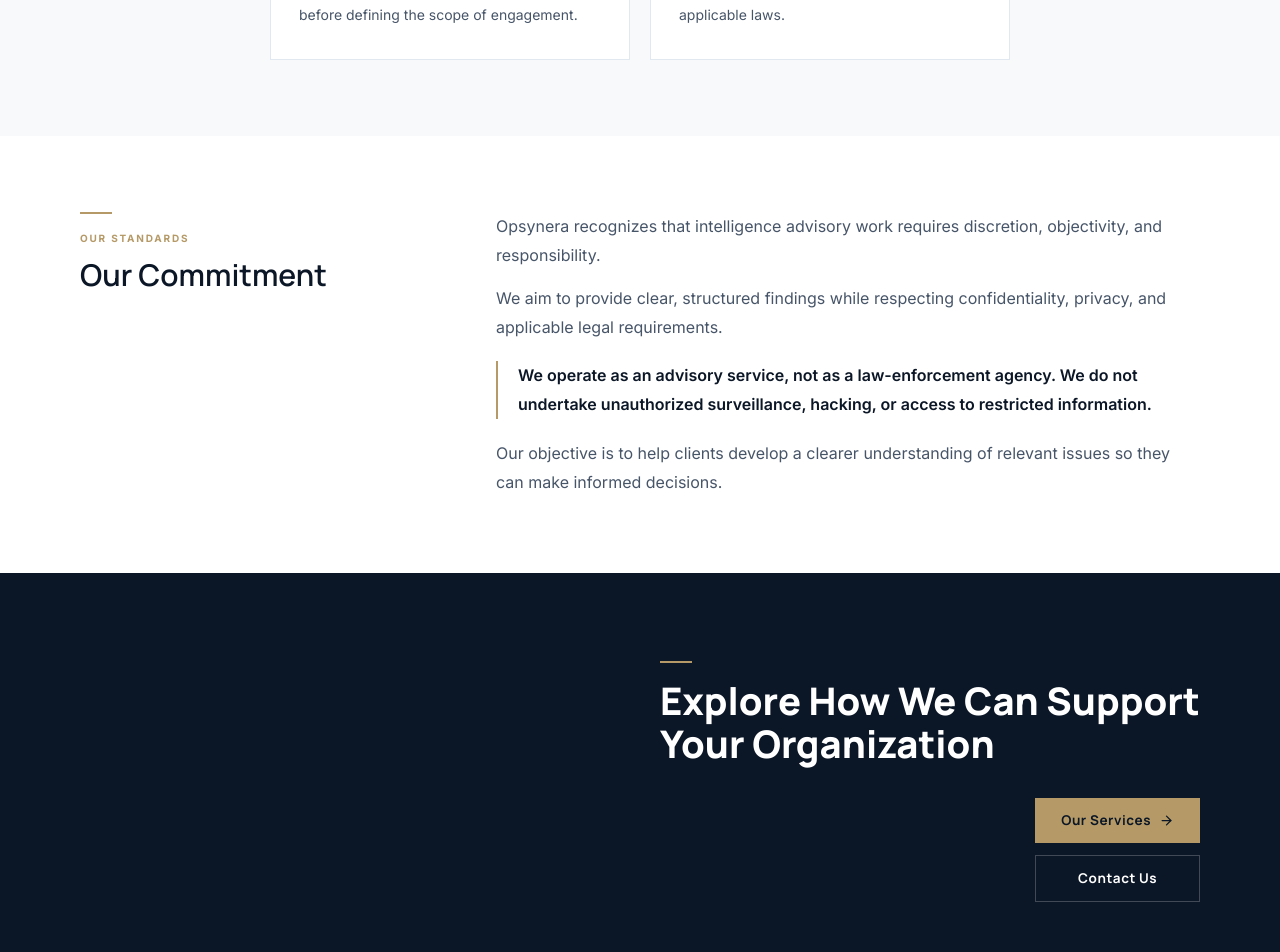
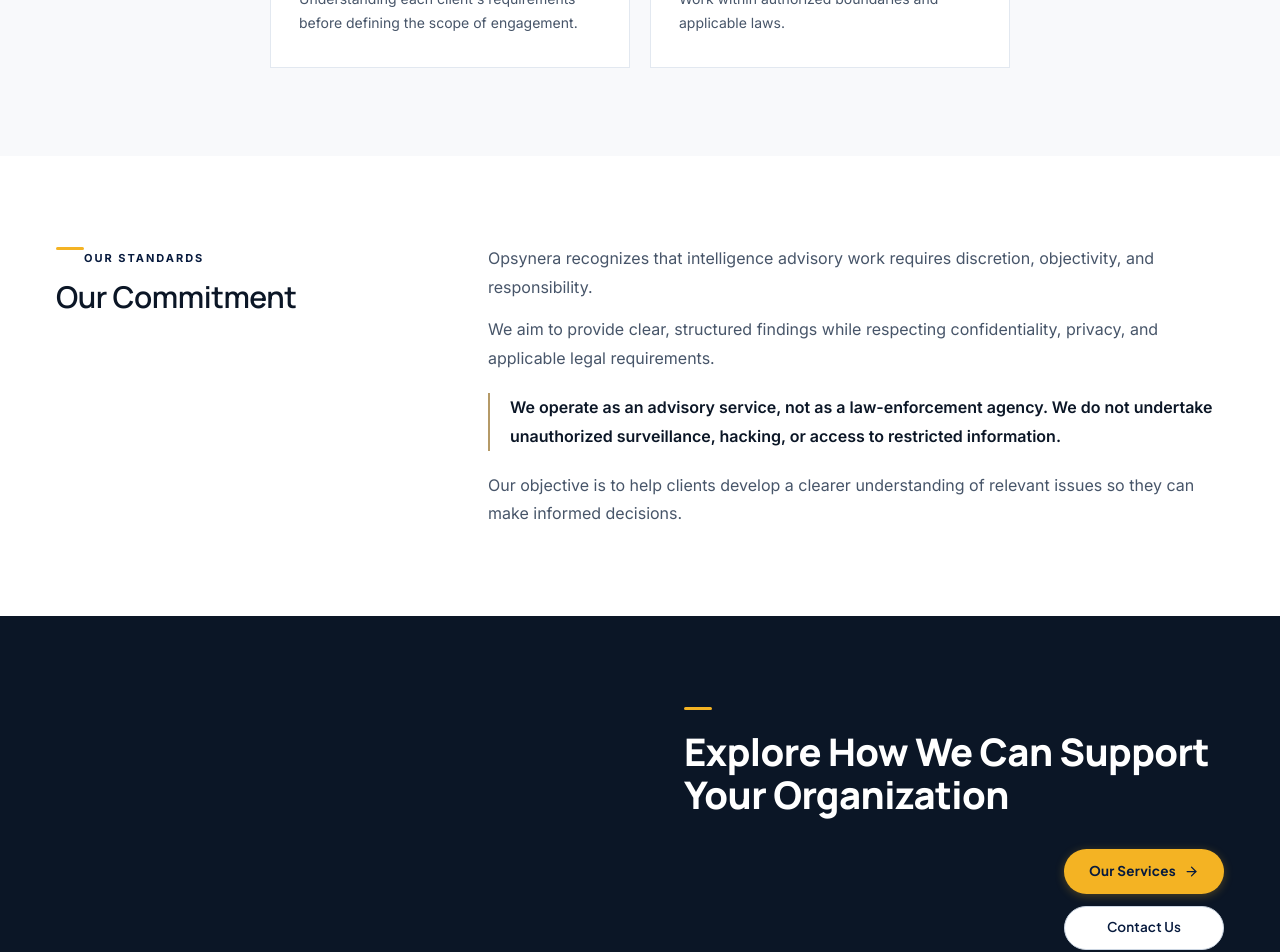
Before and after one commit to Twinkle-jain18/opsynera-strategic-intelligence, a React (Vite) app: page /about in a window 1280 px wide. Shown: the part 1420-2372 px from the top of the page. Built offline with nearby package versions, Linux system fonts and the light colour scheme.

Commit message:
style: update typography, color palette, buttons, and layout utilities

```diff
--- a/src/index.css
+++ b/src/index.css
@@ -1,106 +1,270 @@
-@import url('https://fonts.googleapis.com/css2?family=Manrope:wght@400;500;600;700;800&family=Inter:wght@400;500;600;700&display=swap');
+@import url('https://fonts.googleapis.com/css2?family=Plus+Jakarta+Sans:wght@400;500;600;700;800&family=Manrope:wght@400;500;600;700;800&family=Inter:wght@400;500;600;700&display=swap');
 @import 'tailwindcss';
 
-/* ─── Reset ─────────────────────────────────── */
-*, *::before, *::after { box-sizing: border-box; }
-html { scroll-behavior: smooth; }
+/* ─── Global Reset & Typography ─────────────────── */
+*, *::before, *::after {
+  box-sizing: border-box;
+}
+
+html {
+  scroll-behavior: smooth;
+}
 
 body {
-  font-family: 'Inter', sans-serif;
-  background: #ffffff;
-  color: #475569;
+  font-family: 'Inter', -apple-system, BlinkMacSystemFont, sans-serif;
+  background-color: #FFFFFF;
+  color: #17233D;
   -webkit-font-smoothing: antialiased;
+  -moz-osx-font-smoothing: grayscale;
   line-height: 1.7;
-  font-size: 16px;
-  font-weight: 400;
+  font-size: 15px;
+  overflow-x: hidden;
 }
 
 h1, h2, h3, h4, h5, h6 {
-  font-family: 'Manrope', sans-serif;
-  color: #0B1626;
-  line-height: 1.2;
-  font-weight: 600;
+  font-family: 'Plus Jakarta Sans', 'Manrope', sans-serif;
+  color: #071A3D;
+  letter-spacing: -0.015em;
+  font-weight: 700;
 }
 
-/* NOTE: NO global p max-width — was breaking all grid/flex layouts */
-
-@media (prefers-reduced-motion: reduce) {
-  *, *::before, *::after {
-    animation-duration: 0.01ms !important;
-    animation-iteration-count: 1 !important;
-    transition-duration: 0.01ms !important;
-  }
+.font-manrope {
+  font-family: 'Manrope', sans-serif;
 }
 
-/* ─── Site Container ──────────────────────── */
+.font-heading {
+  font-family: 'Plus Jakarta Sans', 'Manrope', sans-serif;
+}
+
+/* ─── Palette Constants ─────────────────────────── */
+:root {
+  --navy-deep: #071A3D;
+  --navy-dark: #0B2450;
+  --gold-primary: #F4B323;
+  --gold-hover: #E0A218;
+  --blue-secondary: #1676C5;
+  --grey-light: #F5F7FA;
+  --text-body: #17233D;
+  --text-muted: #64748B;
+}
+
+/* ─── Layout Containers ─────────────────────────── */
 .site-container {
   width: 100%;
-  max-width: 1200px;
+  max-width: 1280px;
   margin-left: auto;
   margin-right: auto;
   padding-left: 20px;
   padding-right: 20px;
 }
+
 @media (min-width: 640px) {
-  .site-container { padding-left: 28px; padding-right: 28px; }
-}
-@media (min-width: 1024px) {
-  .site-container { padding-left: 40px; padding-right: 40px; }
+  .site-container { padding-left: 32px; padding-right: 32px; }
 }
 
-/* ─── Section Padding ─────────────────────── */
-.section-pad {
-  padding-top: 48px;
-  padding-bottom: 48px;
-}
-@media (min-width: 640px) {
-  .section-pad { padding-top: 60px; padding-bottom: 60px; }
-}
 @media (min-width: 1024px) {
-  .section-pad { padding-top: 76px; padding-bottom: 76px; }
+  .site-container { padding-left: 48px; padding-right: 48px; }
 }
 
-/* ─── Responsive Grids ────────────────────── */
-/* 2-column grid */
+@media (min-width: 1280px) {
+  .site-container { padding-left: 56px; padding-right: 56px; }
+}
+
+.section-pad {
+  padding-top: 64px;
+  padding-bottom: 64px;
+}
+
+@media (min-width: 768px) {
+  .section-pad { padding-top: 88px; padding-bottom: 88px; }
+}
+
+/* ─── Buttons ───────────────────────────────────── */
+.btn-gold,
+.btn-primary {
+  display: inline-flex;
+  align-items: center;
+  justify-content: center;
+  gap: 8px;
+  padding: 10px 24px;
+  background-color: #F4B323;
+  color: #071A3D;
+  font-family: 'Plus Jakarta Sans', 'Manrope', sans-serif;
+  font-size: 13.5px;
+  font-weight: 700;
+  letter-spacing: 0.02em;
+  border-radius: 9999px;
+  transition: all 0.22s ease-in-out;
+  text-decoration: none;
+  white-space: nowrap;
+  box-shadow: 0 2px 10px rgba(244, 179, 35, 0.28);
+  border: 1px solid transparent;
+  cursor: pointer;
+}
+
+.btn-gold:hover,
+.btn-primary:hover {
+  background-color: #E0A218;
+  transform: translateY(-1px);
+  box-shadow: 0 4px 16px rgba(244, 179, 35, 0.4);
+  color: #071A3D;
+}
+
+.btn-pill-outline,
+.btn-secondary {
+  display: inline-flex;
+  align-items: center;
+  justify-content: center;
+  gap: 8px;
+  padding: 9.5px 22px;
+  background-color: #FFFFFF;
+  border: 1.5px solid #CBD5E1;
+  color: #071A3D;
+  font-family: 'Plus Jakarta Sans', 'Manrope', sans-serif;
+  font-size: 13.5px;
+  font-weight: 600;
+  letter-spacing: 0.01em;
+  border-radius: 9999px;
+  transition: all 0.22s ease-in-out;
+  text-decoration: none;
+  white-space: nowrap;
+  cursor: pointer;
+}
+
+.btn-pill-outline:hover,
+.btn-secondary:hover {
+  border-color: #071A3D;
+  background-color: #F8FAFC;
+  transform: translateY(-1px);
+  color: #071A3D;
+}
+
+.btn-navy {
+  display: inline-flex;
+  align-items: center;
+  justify-content: center;
+  gap: 8px;
+  padding: 10.5px 24px;
+  background-color: #071A3D;
+  color: #FFFFFF;
+  font-family: 'Plus Jakarta Sans', 'Manrope', sans-serif;
+  font-size: 13.5px;
+  font-weight: 700;
+  letter-spacing: 0.02em;
+  border-radius: 9999px;
+  transition: all 0.22s ease-in-out;
+  text-decoration: none;
+  white-space: nowrap;
+  border: 1px solid transparent;
+  cursor: pointer;
+}
+
+.btn-navy:hover {
+  background-color: #0B2450;
+  transform: translateY(-1px);
+  box-shadow: 0 4px 18px rgba(7, 26, 61, 0.25);
+  color: #FFFFFF;
+}
+
+.btn-navy-outline,
+.btn-outline {
+  display: inline-flex;
+  align-items: center;
+  justify-content: center;
+  gap: 8px;
+  padding: 9.5px 22px;
+  background-color: transparent;
+  border: 1.5px solid #071A3D;
+  color: #071A3D;
+  font-family: 'Plus Jakarta Sans', 'Manrope', sans-serif;
+  font-size: 13.5px;
+  font-weight: 700;
+  letter-spacing: 0.01em;
+  border-radius: 9999px;
+  transition: all 0.22s ease-in-out;
+  text-decoration: none;
+  white-space: nowrap;
+  cursor: pointer;
+}
+
+.btn-navy-outline:hover,
+.btn-outline:hover {
+  background-color: #071A3D;
+  color: #FFFFFF;
+  transform: translateY(-1px);
+}
+
+/* ─── Accents ───────────────────────────────────── */
+.gold-bar {
+  display: inline-block;
+  width: 28px;
+  height: 3px;
+  background-color: #F4B323;
+  border-radius: 2px;
+  margin-bottom: 12px;
+}
+
+.eyebrow {
+  display: inline-flex;
+  align-items: center;
+  gap: 8px;
+  font-size: 11px;
+  font-weight: 800;
+  letter-spacing: 0.18em;
+  text-transform: uppercase;
+  color: #071A3D;
+  margin-bottom: 12px;
+}
+
+.eyebrow-gold {
+  color: #F4B323;
+}
+
+/* ─── Dot Pattern for Hero & Sections ──────────── */
+.dot-matrix-bg {
+  background-image: radial-gradient(#CBD5E1 1px, transparent 1px);
+  background-size: 24px 24px;
+}
+
+.dot-matrix-dark {
+  background-image: radial-gradient(rgba(255, 255, 255, 0.07) 1px, transparent 1px);
+  background-size: 24px 24px;
+}
+
+/* ─── Grids ─────────────────────────────────────── */
 .grid-2 {
   display: grid;
   grid-template-columns: 1fr;
   gap: 32px;
 }
 @media (min-width: 1024px) {
-  .grid-2 { grid-template-columns: repeat(2, 1fr); gap: 64px; }
+  .grid-2 { grid-template-columns: repeat(2, 1fr); gap: 56px; }
 }
 
-/* 3-column grid */
 .grid-3 {
   display: grid;
   grid-template-columns: 1fr;
-  gap: 20px;
+  gap: 24px;
 }
 @media (min-width: 640px) {
   .grid-3 { grid-template-columns: repeat(2, 1fr); }
 }
 @media (min-width: 1024px) {
-  .grid-3 { grid-template-columns: repeat(3, 1fr); }
+  .grid-3 { grid-template-columns: repeat(3, 1fr); gap: 28px; }
 }
 
-/* 5-column grid (values) */
 .grid-5 {
   display: grid;
   grid-template-columns: 1fr;
-  gap: 20px;
+  gap: 16px;
 }
 @media (min-width: 640px) {
   .grid-5 { grid-template-columns: repeat(2, 1fr); }
 }
 @media (min-width: 1024px) {
-  .grid-5 { grid-template-columns: repeat(3, 1fr); }
-}
-@media (min-width: 1280px) {
-  .grid-5 { grid-template-columns: repeat(5, 1fr); }
+  .grid-5 { grid-template-columns: repeat(5, 1fr); gap: 20px; }
 }
 
-/* Asymmetric [1fr 2fr] */
 .grid-asymm {
   display: grid;
   grid-template-columns: 1fr;
@@ -110,214 +274,85 @@ h1, h2, h3, h4, h5, h6 {
   .grid-asymm { grid-template-columns: 1fr 2fr; gap: 64px; }
 }
 
-/* Contact [340px + 1fr] */
 .grid-contact {
   display: grid;
   grid-template-columns: 1fr;
-  gap: 48px;
+  gap: 40px;
 }
 @media (min-width: 1024px) {
-  .grid-contact { grid-template-columns: 340px 1fr; gap: 72px; }
+  .grid-contact { grid-template-columns: 360px 1fr; gap: 64px; }
 }
 
-/* Footer [4-col] */
 .grid-footer {
   display: grid;
   grid-template-columns: 1fr;
-  gap: 40px 28px;
+  gap: 40px 24px;
 }
 @media (min-width: 640px) {
   .grid-footer { grid-template-columns: repeat(2, 1fr); }
 }
 @media (min-width: 1024px) {
-  .grid-footer { grid-template-columns: repeat(4, 1fr); }
+  .grid-footer { grid-template-columns: 1.5fr 1fr 1fr 1.2fr; gap: 48px; }
 }
 
-/* Industry cards [2-col] */
 .grid-2-sm {
   display: grid;
   grid-template-columns: 1fr;
-  gap: 20px;
+  gap: 24px;
 }
-@media (min-width: 640px) {
+@media (min-width: 768px) {
   .grid-2-sm { grid-template-columns: repeat(2, 1fr); }
 }
 
-/* ─── Engagement Timeline ─────────────────── */
-.engagement-grid {
-  display: grid;
-  grid-template-columns: 1fr;
-  gap: 12px;
+/* ─── Card Hover Transitions ───────────────────── */
+.card-hover {
+  transition: transform 0.25s cubic-bezier(0.16, 1, 0.3, 1), box-shadow 0.25s ease, border-color 0.25s ease;
 }
-@media (min-width: 1024px) {
-  .engagement-grid {
-    grid-template-columns: repeat(5, 1fr);
-    gap: 0;
-  }
+.card-hover:hover {
+  transform: translateY(-4px);
+  box-shadow: 0 12px 32px -4px rgba(7, 26, 61, 0.08), 0 4px 12px -2px rgba(7, 26, 61, 0.04);
+  border-color: #F4B323 !important;
 }
 
-.engagement-card {
-  background: #ffffff;
-  border: 1px solid #E2E8F0;
-  border-top: 3px solid #E2E8F0;
-  padding: 20px 20px;
+/* ─── Interactive Elements ──────────────────────── */
+.scroll-indicator {
   display: flex;
-  flex-direction: row;
-  align-items: flex-start;
-  gap: 16px;
-  transition: border-top-color 0.25s, box-shadow 0.25s;
-}
-.engagement-card:hover {
-  border-top-color: #B59A67;
-  box-shadow: 0 6px 24px rgba(11,22,38,0.08);
-}
-@media (min-width: 1024px) {
-  .engagement-card {
-    flex-direction: column;
-    align-items: center;
-    text-align: center;
-    padding: 28px 20px 24px;
-    gap: 0;
-    border-right: 1px solid #E2E8F0;
-  }
-  .engagement-card:last-child {
-    border-right: none;
-  }
+  flex-direction: column;
+  align-items: center;
+  gap: 8px;
+  user-select: none;
 }
 
-.engagement-number {
-  width: 36px;
-  height: 36px;
-  border: 2px solid #B59A67;
+.mouse-pill {
+  width: 20px;
+  height: 32px;
+  border: 1.8px solid #94A3B8;
+  border-radius: 12px;
   display: flex;
-  align-items: center;
   justify-content: center;
-  font-size: 11px;
-  font-weight: 800;
-  color: #B59A67;
-  letter-spacing: 0.05em;
-  flex-shrink: 0;
-  background: #ffffff;
-}
-@media (min-width: 1024px) {
-  .engagement-number {
-    width: 40px;
-    height: 40px;
-    font-size: 11px;
-    margin-bottom: 20px;
-  }
+  padding-top: 5px;
 }
 
-/* ─── Flex Utilities ──────────────────────── */
-.flex-col-to-row {
-  display: flex;
-  flex-direction: column;
-  gap: 16px;
-}
-@media (min-width: 640px) {
-  .flex-col-to-row { flex-direction: row; }
+.mouse-wheel {
+  width: 3px;
+  height: 6px;
+  background-color: #F4B323;
+  border-radius: 2px;
+  animation: mouseWheel 1.6s infinite ease-in-out;
 }
 
-.flex-cta {
-  display: flex;
-  flex-direction: column;
-  gap: 32px;
-}
-@media (min-width: 1024px) {
-  .flex-cta { flex-direction: row; align-items: flex-end; justify-content: space-between; }
+@keyframes mouseWheel {
+  0% { transform: translateY(0); opacity: 1; }
+  60% { transform: translateY(8px); opacity: 0; }
+  100% { transform: translateY(0); opacity: 0; }
 }
 
-/* ─── Accent Utilities ────────────────────── */
-.gold-bar {
-  display: block;
-  width: 32px;
-  height: 2px;
-  background: #B59A67;
-  margin-bottom: 16px;
+/* Smooth pulse for glow elements */
+@keyframes globeGlow {
+  0%, 100% { opacity: 0.85; transform: scale(1); }
+  50% { opacity: 1; transform: scale(1.02); }
 }
 
-.eyebrow {
-  display: block;
-  font-size: 10px;
-  font-weight: 700;
-  letter-spacing: 0.18em;
-  text-transform: uppercase;
-  color: #B59A67;
-  margin-bottom: 10px;
+.globe-pulse {
+  animation: globeGlow 6s ease-in-out infinite;
 }
-
-/* ─── Background grid (hero only) ────────── */
-.hero-grid {
-  background-image:
-    linear-gradient(rgba(255,255,255,0.025) 1px, transparent 1px),
-    linear-gradient(90deg, rgba(255,255,255,0.025) 1px, transparent 1px);
-  background-size: 80px 80px;
-}
-
-/* ─── Card hover ──────────────────────────── */
-.card-hover {
-  transition: box-shadow 0.25s ease, border-color 0.25s ease;
-}
-.card-hover:hover {
-  box-shadow: 0 6px 28px rgba(11,22,38,0.09);
-  border-color: #B59A67 !important;
-}
-
-/* ─── Buttons ─────────────────────────────── */
-.btn-primary {
-  display: inline-flex;
-  align-items: center;
-  justify-content: center;
-  gap: 8px;
-  padding: 11px 26px;
-  background: #B59A67;
-  color: #0B1626;
-  font-family: 'Manrope', sans-serif;
-  font-size: 13.5px;
-  font-weight: 700;
-  letter-spacing: 0.04em;
-  transition: background 0.2s;
-  white-space: nowrap;
-  text-decoration: none;
-  border: none;
-  cursor: pointer;
-}
-.btn-primary:hover { background: #c9ae7a; }
-
-.btn-secondary {
-  display: inline-flex;
-  align-items: center;
-  justify-content: center;
-  gap: 8px;
-  padding: 11px 26px;
-  background: transparent;
-  border: 1.5px solid rgba(255,255,255,0.22);
-  color: #ffffff;
-  font-family: 'Manrope', sans-serif;
-  font-size: 13.5px;
-  font-weight: 700;
-  letter-spacing: 0.04em;
-  transition: border-color 0.2s, color 0.2s;
-  white-space: nowrap;
-  text-decoration: none;
-}
-.btn-secondary:hover { border-color: #B59A67; color: #B59A67; }
-
-.btn-outline {
-  display: inline-flex;
-  align-items: center;
-  justify-content: center;
-  gap: 8px;
-  padding: 10px 22px;
-  background: transparent;
-  border: 1.5px solid #0B1626;
-  color: #0B1626;
-  font-family: 'Manrope', sans-serif;
-  font-size: 13.5px;
-  font-weight: 700;
-  letter-spacing: 0.04em;
-  transition: background 0.2s, color 0.2s;
-  white-space: nowrap;
-  text-decoration: none;
-}
-.btn-outline:hover { background: #0B1626; color: #ffffff; }
```
